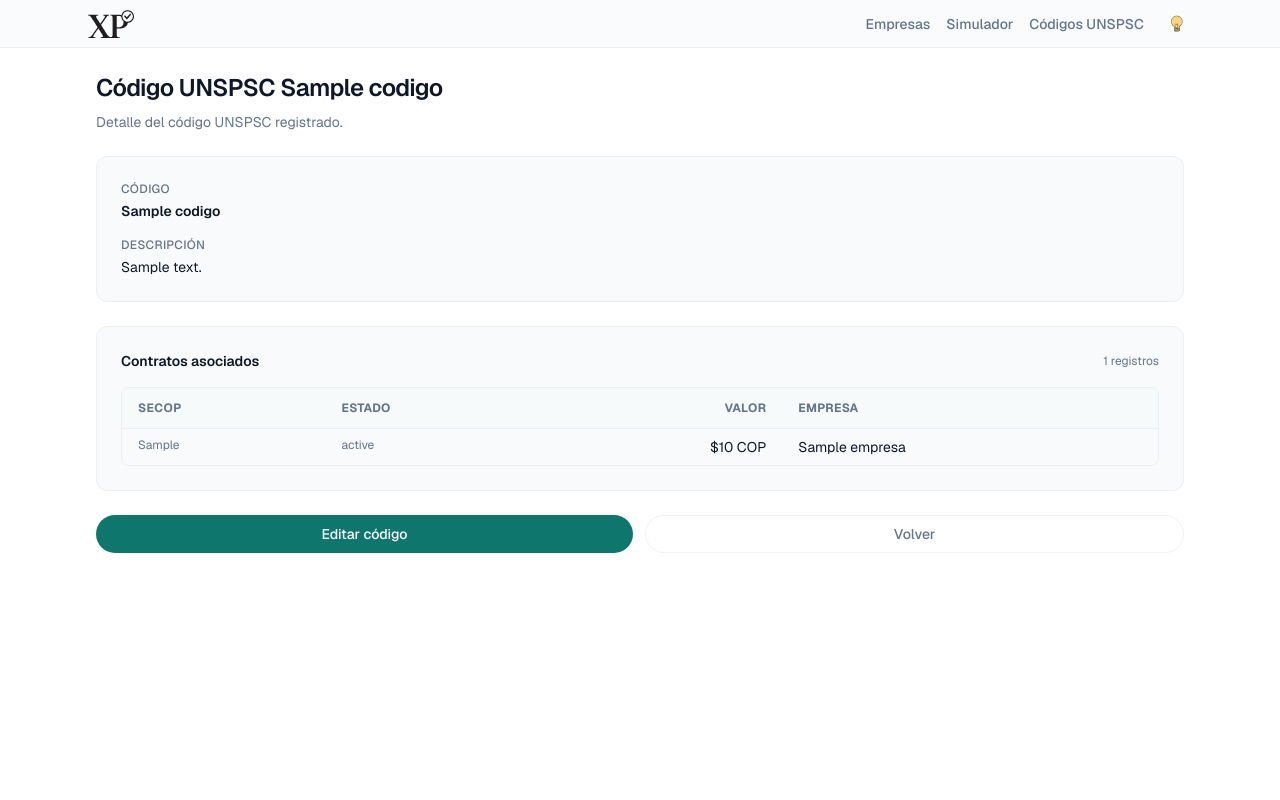
After one commit to osantonio/XP, a Python web app: template app/templates/unspsc/ver.html in a window 1280 px wide. The commit adds this page. Run offline with Jinja, Linux system fonts and the light colour scheme; the template is opened without the code that fills it: most values are stand-ins (such as "Sample title", 1, 10 or a date in 2020).

Commit message:
(unspsc): Añadir páginas de visualización y edición para códigos UNSPSC
- Añadir página de visualización para mostrar los detalles de los códigos UNSPSC y los contratos asociados
- Añadir página de edición para actualizar las descripciones de los códigos UNSPSC
- Incluir iconos de edición y visualización en la tabla de listados UNSPSC
- Añadir icono edit.svg con compatibilidad de colores temáticos
- Actualizar el separador de entrada de códigos UNSPSC de punto y coma a espacio en los contratos
- Ampliar el ancho máximo de la página de creación de UNSPSC para dar cabida a contenido más grande

```diff
--- a/app/routes/contratos.py
+++ b/app/routes/contratos.py
@@ -12,7 +12,7 @@ async def crear(id: int):
         if request.method == "POST":
             form = await request.form
             unspsc_str = form.get("unspsc", "")
-            codigos = [code.strip() for code in unspsc_str.split(";") if code.strip()]
+            codigos = [code.strip() for code in unspsc_str.split() if code.strip()]
 
             nuevo = Contrato(
                 empresa_id=id,
--- a/app/static/css/input.css
+++ b/app/static/css/input.css
@@ -15,6 +15,7 @@
   --primario-suave: #14b8a6;
   --ver: #2563eb;
   --crear: #22c55e;
+  --editar: #f59e0b;
 }
 
 .dark {
@@ -28,6 +29,7 @@
   --primario-suave: #4ade80;
   --ver: #3b82f6;
   --crear: #4ade80;
+  --editar: #fbbf24;
 }
 
 @theme {
@@ -43,4 +45,5 @@
   --color-primario-suave: var(--primario-suave);
   --color-ver: var(--ver);
   --color-crear: var(--crear);
+  --color-editar: var(--editar);
 }
--- a/app/static/css/output.css
+++ b/app/static/css/output.css
@@ -11,6 +11,7 @@
     --spacing: 0.25rem;
     --container-2xl: 42rem;
     --container-3xl: 48rem;
+    --container-4xl: 56rem;
     --container-6xl: 72rem;
     --text-xs: 0.75rem;
     --text-xs--line-height: calc(1 / 0.75);
@@ -225,6 +226,9 @@
   .mt-3 {
     margin-top: calc(var(--spacing) * 3);
   }
+  .mt-4 {
+    margin-top: calc(var(--spacing) * 4);
+  }
   .mt-16 {
     margin-top: calc(var(--spacing) * 16);
   }
@@ -674,8 +713,19 @@
     --tw-shadow: 0 1px 3px 0 var(--tw-shadow-color, rgb(0 0 0 / 0.1)), 0 1px 2px -1px var(--tw-shadow-color, rgb(0 0 0 / 0.1));
     box-shadow: var(--tw-inset-shadow), var(--tw-inset-ring-shadow), var(--tw-ring-offset-shadow), var(--tw-ring-shadow), var(--tw-shadow);
   }
+  .outline {
+    outline-style: var(--tw-outline-style);
+    outline-width: 1px;
+  }
+  .filter {
+    filter: var(--tw-blur,) var(--tw-brightness,) var(--tw-contrast,) var(--tw-grayscale,) var(--tw-hue-rotate,) var(--tw-invert,) var(--tw-saturate,) var(--tw-sepia,) var(--tw-drop-shadow,);
+  }
   .backdrop-blur {
     --tw-backdrop-blur: blur(8px);
+    -webkit-backdrop-filter: var(--tw-backdrop-blur,) var(--tw-backdrop-brightness,) var(--tw-backdrop-contrast,) var(--tw-backdrop-grayscale,) var(--tw-backdrop-hue-rotate,) var(--tw-backdrop-invert,) var(--tw-backdrop-opacity,) var(--tw-backdrop-saturate,) var(--tw-backdrop-sepia,);
+    backdrop-filter: var(--tw-backdrop-blur,) var(--tw-backdrop-brightness,) var(--tw-backdrop-contrast,) var(--tw-backdrop-grayscale,) var(--tw-backdrop-hue-rotate,) var(--tw-backdrop-invert,) var(--tw-backdrop-opacity,) var(--tw-backdrop-saturate,) var(--tw-backdrop-sepia,);
+  }
+  .backdrop-filter {
     -webkit-backdrop-filter: var(--tw-backdrop-blur,) var(--tw-backdrop-brightness,) var(--tw-backdrop-contrast,) var(--tw-backdrop-grayscale,) var(--tw-backdrop-hue-rotate,) var(--tw-backdrop-invert,) var(--tw-backdrop-opacity,) var(--tw-backdrop-saturate,) var(--tw-backdrop-sepia,);
     backdrop-filter: var(--tw-backdrop-blur,) var(--tw-backdrop-brightness,) var(--tw-backdrop-contrast,) var(--tw-backdrop-grayscale,) var(--tw-backdrop-hue-rotate,) var(--tw-backdrop-invert,) var(--tw-backdrop-opacity,) var(--tw-backdrop-saturate,) var(--tw-backdrop-sepia,);
   }
@@ -881,6 +931,7 @@
   --primario-suave: #14b8a6;
   --ver: #2563eb;
   --crear: #22c55e;
+  --editar: #f59e0b;
 }
 .dark {
   color-scheme: dark;
@@ -1006,41 +1058,10 @@
   inherits: false;
   initial-value: 0 0 #0000;
 }
-@property --tw-backdrop-blur {
+@property --tw-outline-style {
   syntax: "*";
   inherits: false;
-}
-@property --tw-backdrop-brightness {
-  syntax: "*";
-  inherits: false;
-}
-@property --tw-backdrop-contrast {
-  syntax: "*";
-  inherits: false;
-}
-@property --tw-backdrop-grayscale {
-  syntax: "*";
-  inherits: false;
-}
-@property --tw-backdrop-hue-rotate {
-  syntax: "*";
-  inherits: false;
-}
-@property --tw-backdrop-invert {
-  syntax: "*";
-  inherits: false;
-}
-@property --tw-backdrop-opacity {
-  syntax: "*";
-  inherits: false;
-}
-@property --tw-backdrop-saturate {
-  syntax: "*";
-  inherits: false;
-}
-@property --tw-backdrop-sepia {
-  syntax: "*";
-  inherits: false;
+  initial-value: solid;
 }
 @property --tw-blur {
   syntax: "*";
@@ -1095,6 +1116,42 @@
   syntax: "*";
   inherits: false;
 }
+@property --tw-backdrop-blur {
+  syntax: "*";
+  inherits: false;
+}
+@property --tw-backdrop-brightness {
+  syntax: "*";
+  inherits: false;
+}
+@property --tw-backdrop-contrast {
+  syntax: "*";
+  inherits: false;
+}
+@property --tw-backdrop-grayscale {
+  syntax: "*";
+  inherits: false;
+}
+@property --tw-backdrop-hue-rotate {
+  syntax: "*";
+  inherits: false;
+}
+@property --tw-backdrop-invert {
+  syntax: "*";
+  inherits: false;
+}
+@property --tw-backdrop-opacity {
+  syntax: "*";
+  inherits: false;
+}
+@property --tw-backdrop-saturate {
+  syntax: "*";
+  inherits: false;
+}
+@property --tw-backdrop-sepia {
+  syntax: "*";
+  inherits: false;
+}
 @keyframes pulse {
   50% {
     opacity: 0.5;
@@ -1128,15 +1185,7 @@
       --tw-ring-offset-width: 0px;
       --tw-ring-offset-color: #fff;
       --tw-ring-offset-shadow: 0 0 #0000;
-      --tw-backdrop-blur: initial;
-      --tw-backdrop-brightness: initial;
-      --tw-backdrop-contrast: initial;
-      --tw-backdrop-grayscale: initial;
-      --tw-backdrop-hue-rotate: initial;
-      --tw-backdrop-invert: initial;
-      --tw-backdrop-opacity: initial;
-      --tw-backdrop-saturate: initial;
-      --tw-backdrop-sepia: initial;
+      --tw-outline-style: solid;
       --tw-blur: initial;
       --tw-brightness: initial;
       --tw-contrast: initial;
@@ -1150,6 +1199,15 @@
       --tw-drop-shadow-color: initial;
       --tw-drop-shadow-alpha: 100%;
       --tw-drop-shadow-size: initial;
+      --tw-backdrop-blur: initial;
+      --tw-backdrop-brightness: initial;
+      --tw-backdrop-contrast: initial;
+      --tw-backdrop-grayscale: initial;
+      --tw-backdrop-hue-rotate: initial;
+      --tw-backdrop-invert: initial;
+      --tw-backdrop-opacity: initial;
+      --tw-backdrop-saturate: initial;
+      --tw-backdrop-sepia: initial;
     }
   }
 }
--- a/app/templates/contratos/crear.html
+++ b/app/templates/contratos/crear.html
@@ -51,15 +51,15 @@
 
             <div class="space-y-1">
                 <label class="block text-xs font-medium uppercase tracking-wide text-texto-suave">
-                    Códigos UNSPSC (separados por punto y coma)
+                    Códigos UNSPSC (separados por espacio)
                 </label>
                 <input type="text"
                        name="unspsc"
                        required
-                       placeholder="72103000;72103300;80101500"
+                       placeholder="72103000 72103300 80101500"
                        class="w-full rounded-md border border-borde/60 bg-fondo px-3 py-2 text-sm text-texto placeholder:text-texto-suave focus:outline-none focus:ring-2 focus:ring-primario/60 focus:border-primario">
                 <p class="mt-1 text-xs text-texto-suave">
-                    Ejemplo: 72103000; 72200000
+                    Ejemplo: 72103000 72200000
                 </p>
             </div>
 
--- /dev/null
+++ b/app/templates/unspsc/ver.html
@@ -0,0 +1,92 @@
+{% extends "base.html" %}
+
+{% block content %}
+<section class="space-y-6 max-w-6xl mx-auto">
+    <div class="space-y-2">
+        <h1 class="text-2xl font-semibold tracking-tight">
+            Código UNSPSC {{ codigo.codigo }}
+        </h1>
+        <p class="text-sm text-texto-suave">
+            Detalle del código UNSPSC registrado.
+        </p>
+    </div>
+
+    <div class="rounded-xl border border-borde/60 bg-fondo-superficie p-5 sm:p-6 space-y-4">
+        <div class="space-y-1">
+            <span class="block text-xs font-medium uppercase tracking-wide text-texto-suave">
+                Código
+            </span>
+            <div class="text-sm font-semibold">
+                {{ codigo.codigo }}
+            </div>
+        </div>
+        <div class="space-y-1">
+            <span class="block text-xs font-medium uppercase tracking-wide text-texto-suave">
+                Descripción
+            </span>
+            <div class="text-sm">
+                {{ codigo.descripcion or "-" }}
+            </div>
+        </div>
+    </div>
+
+    <div class="rounded-xl border border-borde/60 bg-fondo-superficie p-5 sm:p-6">
+        <div class="flex items-center justify-between">
+            <h2 class="text-sm font-semibold">
+                Contratos asociados
+            </h2>
+            <span class="text-xs text-texto-suave">
+                {{ contratos | length }} registros
+            </span>
+        </div>
+
+        <div class="mt-4 overflow-hidden rounded-lg border border-borde/60">
+            <table class="w-full text-sm text-left">
+                <thead class="border-b border-borde/60 text-xs uppercase tracking-wide text-texto-suave bg-fondo-superficie/80">
+                    <tr>
+                        <th class="px-4 py-3">SECOP</th>
+                        <th class="px-4 py-3">Estado</th>
+                        <th class="px-4 py-3 text-right">Valor</th>
+                        <th class="px-4 py-3">Empresa</th>
+                    </tr>
+                </thead>
+                <tbody class="divide-y divide-borde/40">
+                    {% for contrato in contratos %}
+                    <tr class="hover:bg-fondo-superficie/70 transition-colors">
+                        <td class="px-4 py-2 align-top whitespace-nowrap text-xs text-texto-suave">
+                            {{ contrato.numero_secop }}
+                        </td>
+                        <td class="px-4 py-2 align-top text-xs text-texto-suave">
+                            {{ contrato.estado }}
+                        </td>
+                        <td class="px-4 py-2 align-top whitespace-nowrap text-sm text-right">
+                            ${{ "{:,.0f}".format(contrato.valor) }} COP
+                        </td>
+                        <td class="px-4 py-2 align-top text-sm">
+                            {{ contrato.empresa.nombre if contrato.empresa else "-" }}
+                        </td>
+                    </tr>
+                    {% else %}
+                    <tr>
+                        <td colspan="4" class="px-4 py-4 text-center text-xs text-texto-suave">
+                            No hay contratos asociados a este código.
+                        </td>
+                    </tr>
+                    {% endfor %}
+                </tbody>
+            </table>
+        </div>
+    </div>
+
+    <div class="flex flex-col gap-3 sm:flex-row">
+        <a href="{{ url_for('unspsc.editar', codigo=codigo.codigo) }}"
+           class="inline-flex flex-1 items-center justify-center rounded-full bg-primario px-4 py-2 text-sm font-medium text-white hover:bg-primario-suave transition-colors">
+            Editar código
+        </a>
+        <a href="{{ url_for('unspsc.listar') }}"
+           class="inline-flex flex-1 items-center justify-center rounded-full border border-borde/60 px-4 py-2 text-sm font-medium text-texto-suave hover:text-texto hover:bg-fondo-superficie/60 transition-colors">
+            Volver
+        </a>
+    </div>
+</section>
+{% endblock %}
```
Also changed, not shown: other parts of app/static/css/output.css (+36 -0 lines), app/routes/unspsc.py (+41 -0 lines), app/templates/unspsc/editar.html (renamed from app/templates/unspsc/crear.html, +9 -11 lines), app/templates/unspsc/listar.html (+20 -1 lines), app/static/svg/edit-delete-svgrepo-com.svg (added), app/static/svg/edit.svg (added).
